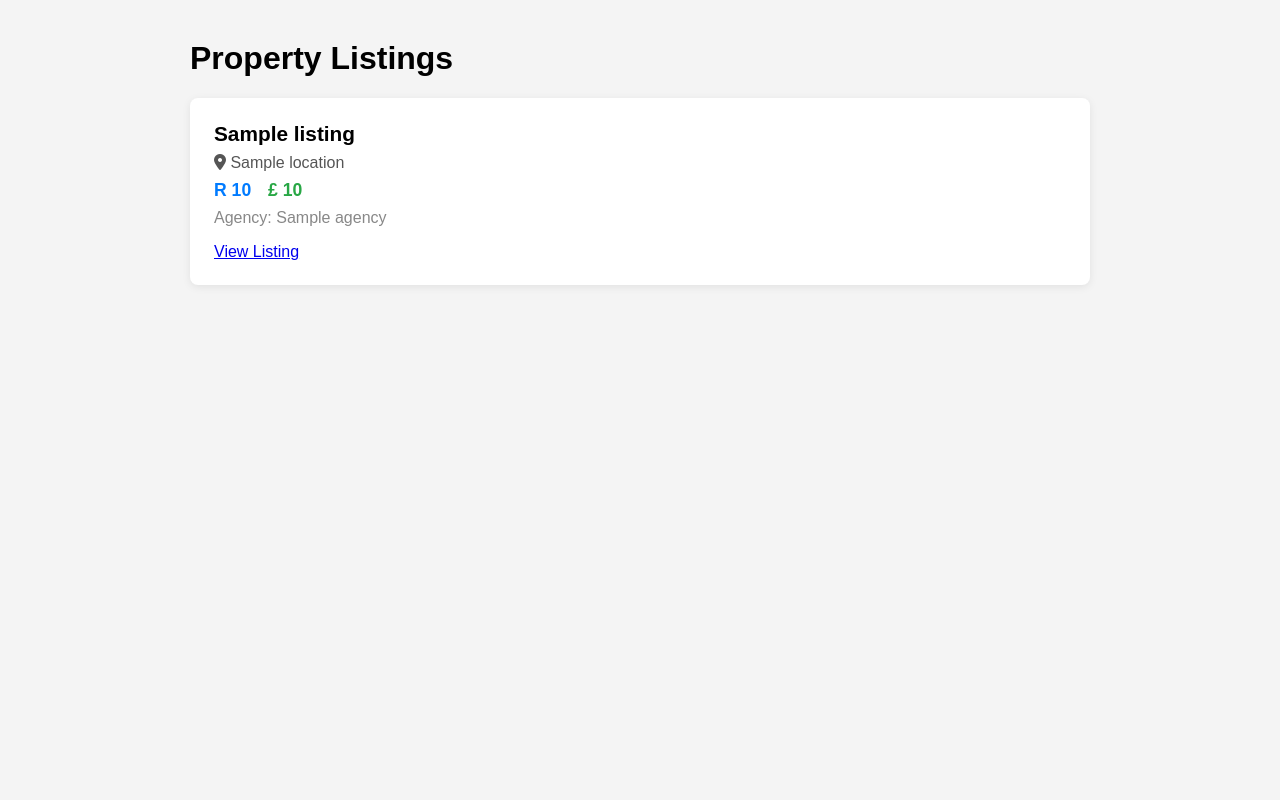
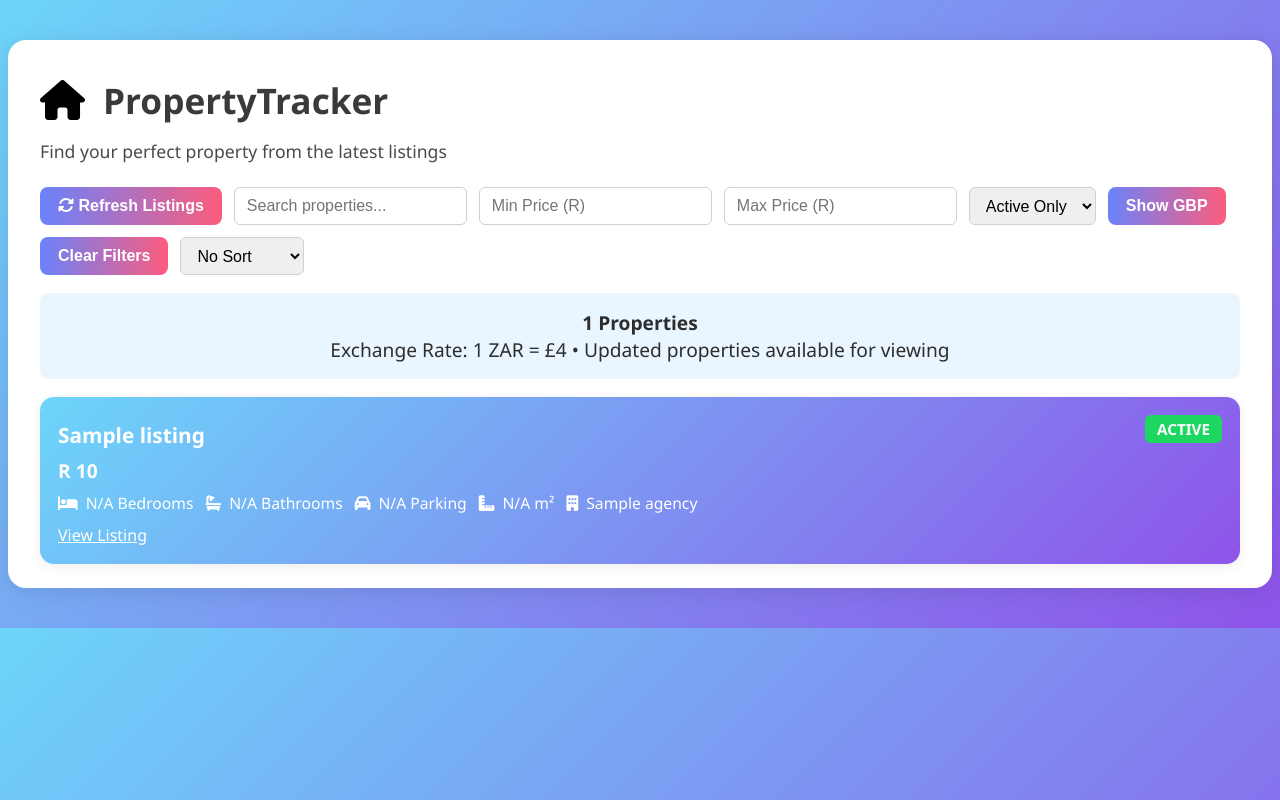
Before and after one commit to SineadCoding/PropertyTracker-WebApp, a Flask app: template templates/index.html in a window 1280 px wide. Run offline with Flask 3, Linux system fonts and the light colour scheme; the template is opened without the code that fills it: most values are stand-ins (such as "Sample title", 1, 10 or a date in 2020).

Commit message:
Update UI and backend filtering for industrial properties in Garden Route

```diff
--- a/templates/index.html
+++ b/templates/index.html
@@ -1,39 +1,178 @@
+
 <!DOCTYPE html>
 <html lang="en">
 <head>
     <meta charset="UTF-8">
     <meta name="viewport" content="width=device-width, initial-scale=1.0">
-    <title>Property Listings</title>
+    <title>PropertyTracker</title>
     <link rel="stylesheet" href="https://cdnjs.cloudflare.com/ajax/libs/font-awesome/6.4.0/css/all.min.css">
     <style>
-        body { font-family: Arial, sans-serif; background: #f4f4f4; margin: 0; }
-        .container { max-width: 900px; margin: 40px auto; }
-        .card { background: #fff; border-radius: 8px; box-shadow: 0 2px 8px rgba(0,0,0,0.08); margin-bottom: 24px; padding: 24px; display: flex; flex-direction: column; }
-        .card-title { font-size: 1.3em; font-weight: bold; margin-bottom: 8px; }
-        .card-location { color: #555; margin-bottom: 8px; }
-        .card-price { font-size: 1.1em; margin-bottom: 8px; }
-        .card-agency { color: #888; margin-bottom: 8px; }
-        .card-link { margin-top: 8px; }
-        .currency { font-weight: bold; }
-        .rand { color: #007bff; }
-        .pound { color: #28a745; margin-left: 12px; }
+        body {
+            font-family: 'Segoe UI', Arial, sans-serif;
+            background: linear-gradient(135deg, #6dd5fa 0%, #8e54e9 100%);
+            margin: 0;
+        }
+        .main-container {
+            max-width: 1200px;
+            margin: 40px auto;
+            background: #fff;
+            border-radius: 18px;
+            box-shadow: 0 4px 24px rgba(0,0,0,0.10);
+            padding: 32px 32px 24px 32px;
+        }
+        .header {
+            display: flex;
+            align-items: center;
+            gap: 18px;
+            margin-bottom: 12px;
+        }
+        .header-logo {
+            font-size: 2.5em;
+        }
+        .header-title {
+            font-size: 2.2em;
+            font-weight: 600;
+            color: #3a3a3a;
+        }
+        .header-desc {
+            color: #4a4a4a;
+            font-size: 1.1em;
+            margin-bottom: 24px;
+        }
+        .filters {
+            display: flex;
+            flex-wrap: wrap;
+            gap: 12px;
+            margin-bottom: 18px;
+        }
+        .filters input, .filters select {
+            padding: 8px 12px;
+            border-radius: 6px;
+            border: 1px solid #d0d0d0;
+            font-size: 1em;
+        }
+        .filters button {
+            padding: 10px 18px;
+            border-radius: 8px;
+            border: none;
+            background: linear-gradient(90deg, #6a82fb 0%, #fc5c7d 100%);
+            color: #fff;
+            font-weight: 600;
+            font-size: 1em;
+            cursor: pointer;
+            transition: background 0.2s;
+        }
+        .filters button:hover {
+            background: linear-gradient(90deg, #fc5c7d 0%, #6a82fb 100%);
+        }
+        .stats {
+            background: #eaf6ff;
+            border-radius: 8px;
+            padding: 16px;
+            margin-bottom: 18px;
+            text-align: center;
+            font-size: 1.2em;
+            color: #2d2d2d;
+        }
+        .cards {
+            display: grid;
+            grid-template-columns: repeat(auto-fit, minmax(320px, 1fr));
+            gap: 24px;
+        }
+        .card {
+            background: linear-gradient(135deg, #6dd5fa 0%, #8e54e9 100%);
+            border-radius: 14px;
+            box-shadow: 0 2px 12px rgba(0,0,0,0.08);
+            padding: 24px 18px 18px 18px;
+            color: #fff;
+            position: relative;
+        }
+        .card-title {
+            font-size: 1.3em;
+            font-weight: bold;
+            margin-bottom: 8px;
+        }
+        .card-price {
+            font-size: 1.2em;
+            font-weight: 600;
+            margin-bottom: 8px;
+        }
+        .card-status {
+            position: absolute;
+            top: 18px;
+            right: 18px;
+            background: #1ed760;
+            color: #fff;
+            font-size: 0.95em;
+            font-weight: 600;
+            border-radius: 6px;
+            padding: 4px 12px;
+        }
+        .card-details {
+            display: flex;
+            flex-wrap: wrap;
+            gap: 12px;
+            font-size: 0.98em;
+            margin-bottom: 8px;
+        }
+        .card-details i {
+            margin-right: 4px;
+        }
+        .card-link {
+            margin-top: 10px;
+        }
+        .card-link a {
+            color: #fff;
+            text-decoration: underline;
+            font-weight: 500;
+        }
     </style>
 </head>
 <body>
-    <div class="container">
-        <h1>Property Listings</h1>
-        {% for listing in listings %}
-        <div class="card">
-            <div class="card-title">{{ listing.title }}</div>
-            <div class="card-location"><i class="fa fa-map-marker-alt"></i> {{ listing.location }}</div>
-            <div class="card-price">
-                <span class="currency rand">R {{ listing.price_rand }}</span>
-                <span class="currency pound">£ {{ listing.price_pound }}</span>
+    <div class="main-container">
+        <div class="header">
+            <span class="header-logo"><i class="fa fa-home"></i></span>
+            <span class="header-title">PropertyTracker</span>
+        </div>
+        <div class="header-desc">Find your perfect property from the latest listings</div>
+        <form class="filters" method="get" action="/">
+            <button type="submit"><i class="fa fa-sync-alt"></i> Refresh Listings</button>
+            <input type="text" name="search" placeholder="Search properties...">
+            <input type="number" name="min_price" placeholder="Min Price (R)">
+            <input type="number" name="max_price" placeholder="Max Price (R)">
+            <select name="status">
+                <option value="active">Active Only</option>
+                <option value="all">All</option>
+            </select>
+            <button type="button">Show GBP</button>
+            <button type="reset">Clear Filters</button>
+            <select name="sort">
+                <option value="none">No Sort</option>
+                <option value="price_asc">Price Asc</option>
+                <option value="price_desc">Price Desc</option>
+            </select>
+        </form>
+        <div class="stats">
+            <strong>{{ listings|length }} Properties</strong><br>
+            Exchange Rate: 1 ZAR = £{{ exchange_rate }} &bull; Updated properties available for viewing
+        </div>
+        <div class="cards">
+            {% for listing in listings %}
+            <div class="card">
+                <div class="card-title">{{ listing.title }}</div>
+                <div class="card-price">R {{ listing.price_rand }} {% if show_gbp %} | £{{ listing.price_pound }}{% endif %}</div>
+                <div class="card-status">ACTIVE</div>
+                <div class="card-details">
+                    <span><i class="fa fa-bed"></i> N/A Bedrooms</span>
+                    <span><i class="fa fa-bath"></i> N/A Bathrooms</span>
+                    <span><i class="fa fa-car"></i> N/A Parking</span>
+                    <span><i class="fa fa-ruler-combined"></i> N/A m²</span>
+                    <span><i class="fa fa-building"></i> {{ listing.agency }}</span>
+                </div>
+                <div class="card-link"><a href="{{ listing.url }}" target="_blank">View Listing</a></div>
             </div>
-            <div class="card-agency">Agency: {{ listing.agency }}</div>
-            <div class="card-link"><a href="{{ listing.url }}" target="_blank">View Listing</a></div>
+            {% endfor %}
         </div>
-        {% endfor %}
     </div>
 </body>
 </html>
```
Also changed, not shown: webapp.py (+25 -16 lines).
